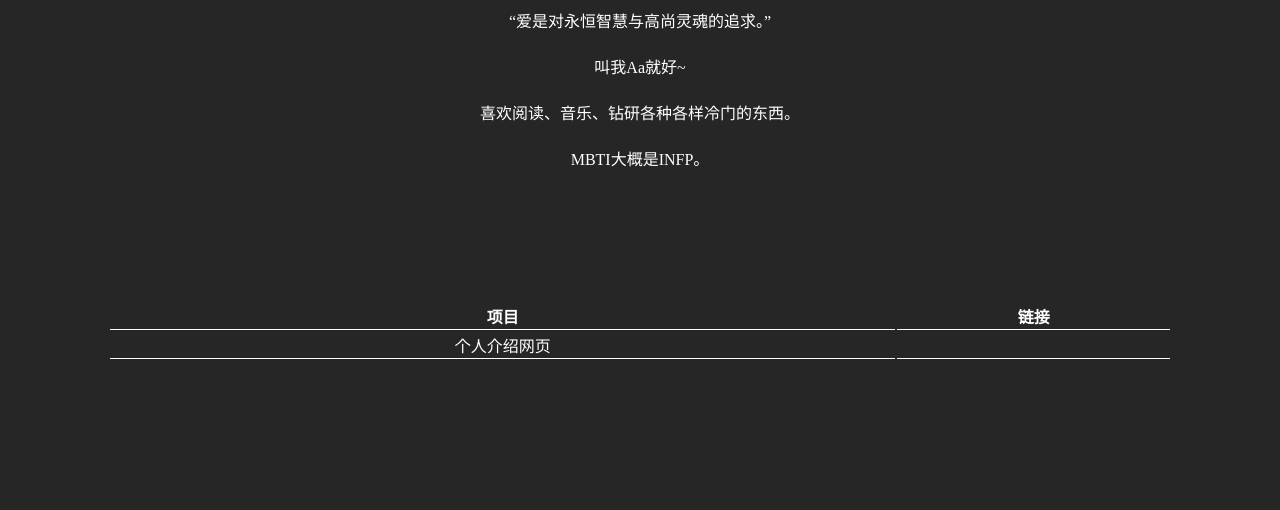
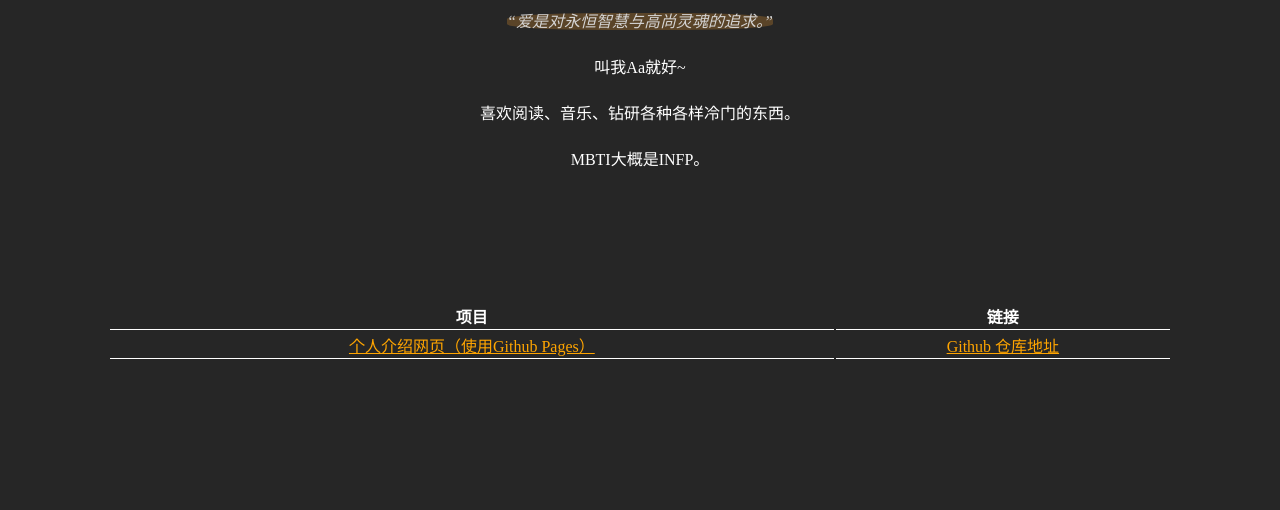
Before and after one commit to nekox41/nekox41.github.io, a plain HTML site: page index.html in a window 1280 px wide. Shown: the part 290-800 px from the top of the page. Drawn offline with Linux system fonts and the light colour scheme.

Commit message:
modify index.html

```diff
--- a/index.html
+++ b/index.html
@@ -66,6 +66,13 @@
             width: 100%;
         }
 
+        .brief q {
+            background-color: rgb(104, 76, 41);
+            font-style: italic;
+            opacity: 80%;
+            border-radius: 35%;
+        }
+
         .project {
             display: flex;
             flex-direction: column;
@@ -73,6 +80,10 @@
             height: 300px;
             margin-top: 100px;
             text-align: center;
+        }
+
+        .project a:link, .project a:visited {
+            color: orange;
         }
 
         .block1 {
@@ -151,8 +162,8 @@
                     <th>链接</th>
                 </tr>
                 <tr>
-                    <td>个人介绍网页</td>
-                    <td><a href="http://"></a></td>
+                    <td><a href="http://nekox41.github.io">个人介绍网页（使用Github Pages）</a></td>
+                    <td><a href="https://github.com/nekox41/nekox41.github.io">Github 仓库地址</a></td>
                 </tr>
             </table>
         </div>
```
